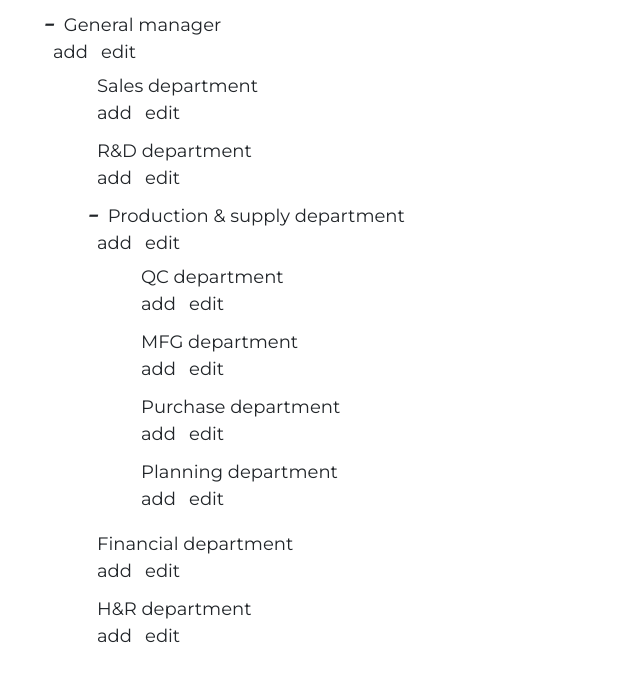
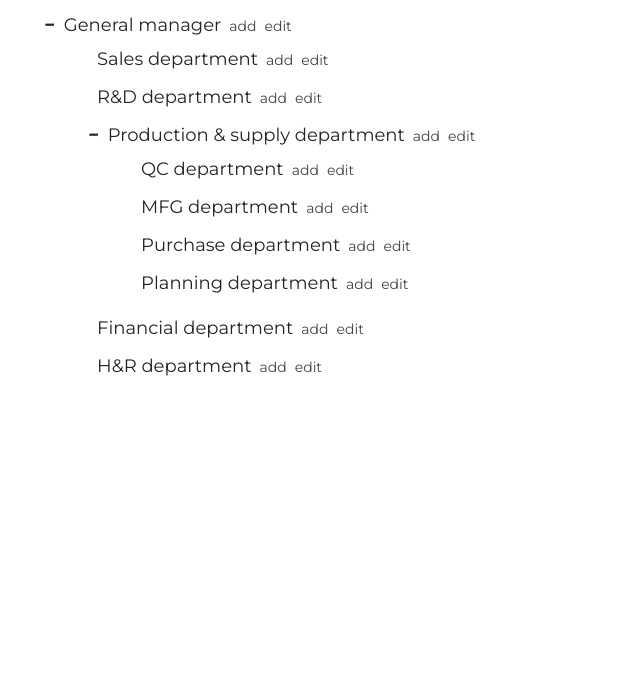
Before and after one commit to LexSava/JS-course, a website built with Parcel: page DOM-company/src/index.html in a window 1280 px wide. Shown: the part 45-726 px from the top of the page, without its empty margins (0-640 px from the left). Built offline with nearby package versions, Linux system fonts and the light colour scheme.

Commit message:
feat: add style css for class 'inline_block'.
Add style css for class 'inline_block'.

```diff
--- a/DOM-company/src/main.js
+++ b/DOM-company/src/main.js
@@ -51,12 +51,13 @@ function makeDOMTree(collection, parentDOMEL) {
             }
 
             const spanEl = document.createElement('span');
+            spanEl.classList.add('depName');
             spanEl.innerText = treeItem.name;
 
             liEl.appendChild(spanEl);
             // создаем кнопки редактирования элементов ()
             const controlEleContainer = document.createElement('div');
-
+            controlEleContainer.classList.add('inline_block');
 
 
             const addEl = document.createElement('span');
--- a/DOM-company/src/style.css
+++ b/DOM-company/src/style.css
@@ -25,7 +25,7 @@ body {
   border: 1px solid transparent;
   box-sizing: border-box;
 }
-.list span:hover {
+.depName:hover {
   color: #8b008b;
   border: 1px solid #8b008b;
   background-color: #dda0dd9a;
@@ -43,3 +43,15 @@ i {
 .hidden {
   display: none;
 }
+.inline_block {
+  display: inline;
+  font-size: 14px;
+  color: #444444;
+}
+.inline_block span {
+  margin: 0;
+}
+.inline_block span:hover {
+  color: #ff00ff;
+  border-bottom: 1px solid;
+}
```
Also changed, not shown: 5 other files.
